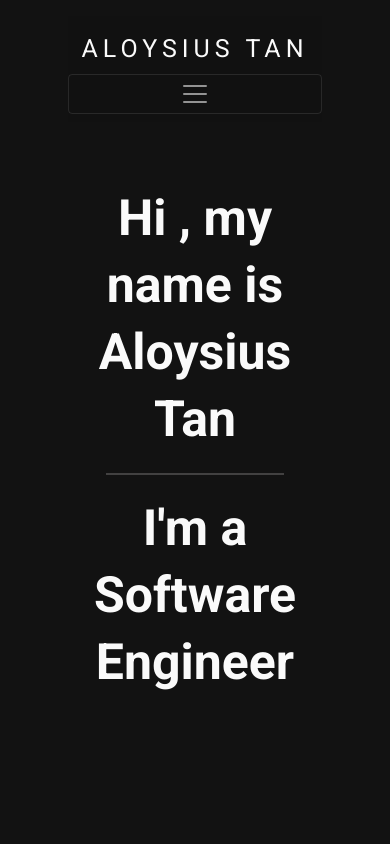
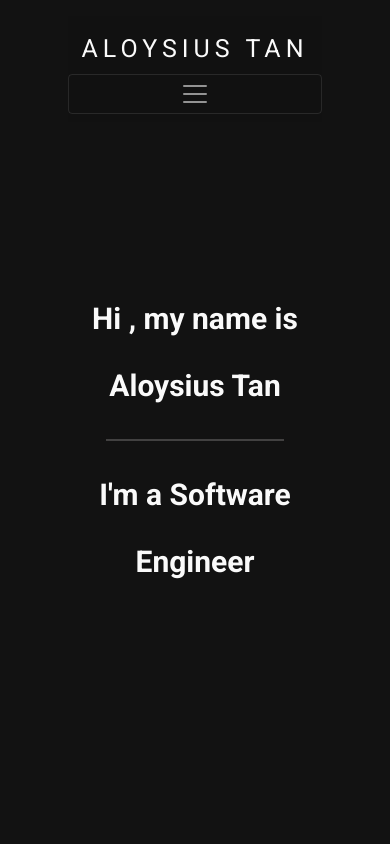
Before and after one commit to aloy2312/portfolio, a Next.js app: page / in a window 390 px wide. Shown: the top 844 px of the page. Built offline with nearby package versions, Linux system fonts and the light colour scheme.

Commit message:
update font sizes and text structure for hero

```diff
--- a/components/hero.js
+++ b/components/hero.js
@@ -4,7 +4,9 @@ const hero = () => {
   return (
     <div className={styles.container}>
       <div className={styles.textbox}>
-        <div className={styles.text1}>Hi , my name is Aloysius Tan</div>
+        <div className={styles.text1}>
+          Hi , my name is <br className={styles.br} /> Aloysius Tan
+        </div>
         <hr className={styles.horizontal}></hr>
         <div className={styles.text2}>I{`'`}m a Software Engineer</div>
       </div>
--- a/components/projects.js
+++ b/components/projects.js
@@ -5,7 +5,10 @@ const projects = () => {
   return (
     <div className={styles.container}>
       <div className={styles.projectsTitle}>Projects</div>
-      <div className="projectGroup"></div>
+      <div className="projectGroup">
+        <div className="projectText"></div>
+        <div className="projectImage"></div>
+      </div>
     </div>
   );
 };
--- a/styles/hero.module.css
+++ b/styles/hero.module.css
@@ -1,13 +1,11 @@
 .text1 {
-  font-family: "Roboto", sans-serif;
-  font-size: 50px;
+  font-size: 45px;
   line-height: 67px;
   font-weight: 700;
 }
 
 .text2 {
-  font-family: "Roboto", sans-serif;
-  font-size: 50px;
+  font-size: 42px;
   line-height: 67px;
   font-weight: 700;
 }
@@ -42,3 +40,29 @@
     opacity: 1;
   }
 }
+
+@media (max-width: 890px) {
+  .text1 {
+    font-size: 38px;
+  }
+
+  .text2 {
+    font-size: 38px;
+  }
+}
+
+@media (max-width: 402px) {
+  .text1 {
+    font-size: 30px;
+  }
+
+  .text2 {
+    font-size: 30px;
+  }
+}
+
+@media (min-width: 750px) {
+  .br {
+    display: none;
+  }
+}
```
